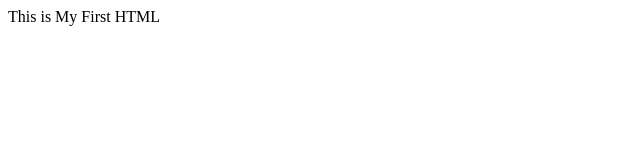
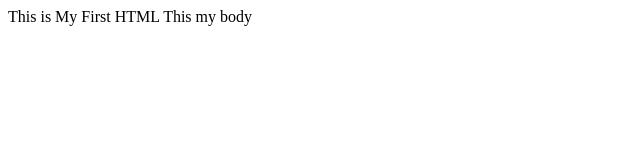
Before and after one commit to lagunau/MyFirstHTML, a plain HTML site: page Index.html in a window 1280 px wide. Shown: the whole page, without its empty margins (0-640 px from the left). Drawn offline with Linux system fonts and the light colour scheme.

Commit message:
My HTML Body

```diff
--- a/Index.html
+++ b/Index.html
@@ -3,4 +3,7 @@
 <html>
 
 <head>This is My First HTML</head>
+
+<body>This my body</body>
+
 </html>
```
